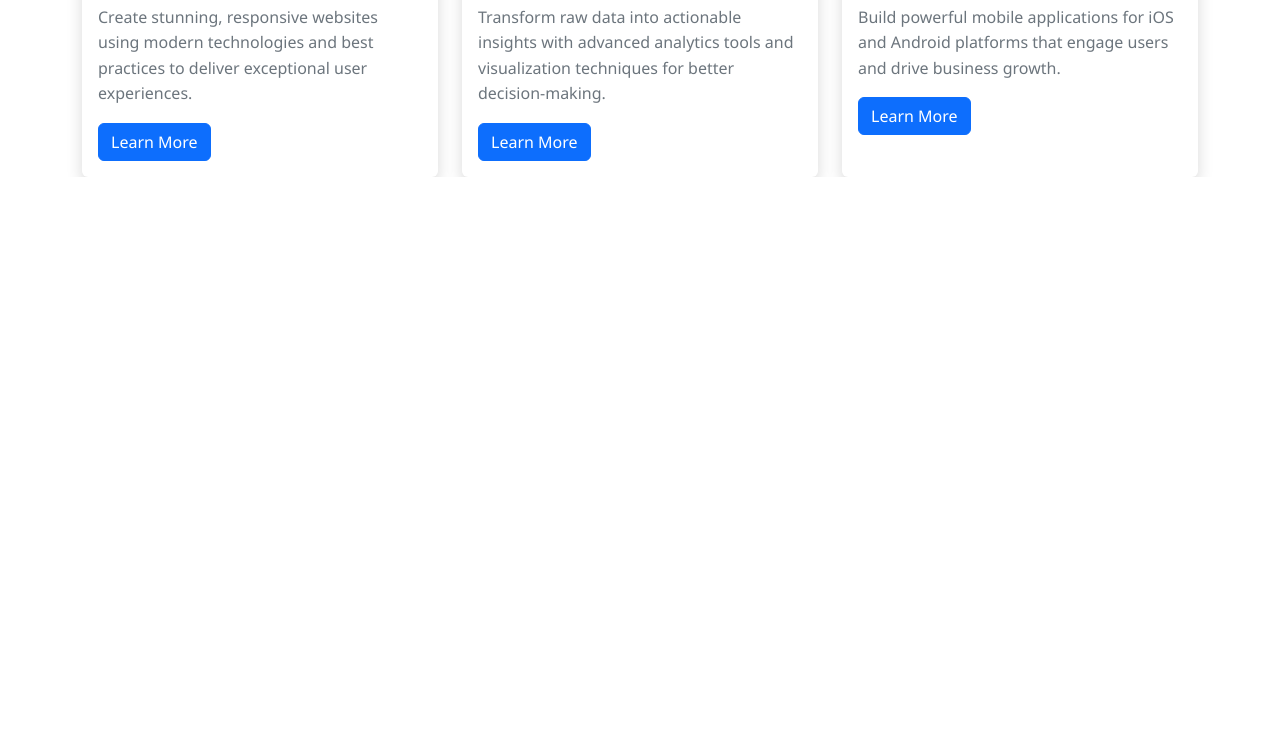
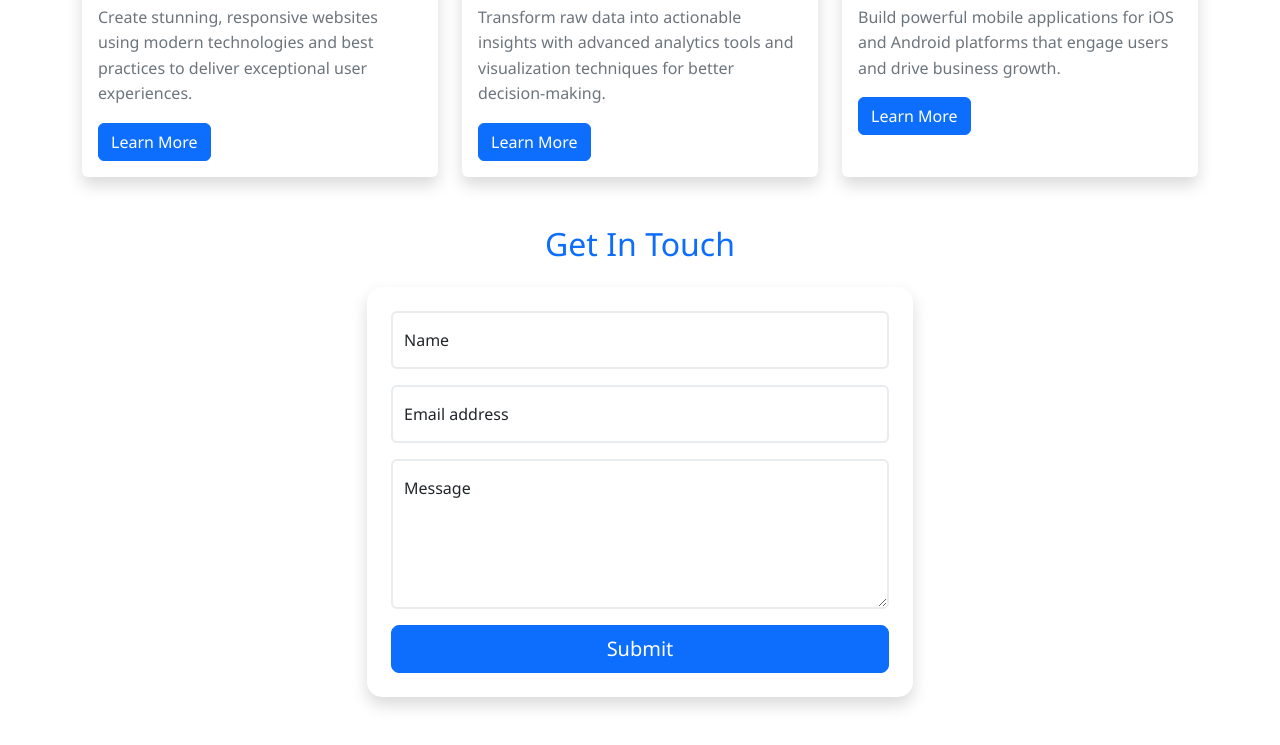
Before and after one commit to asmaamani17/technical-assessment-internship-frontend, a plain HTML site: page index.html in a window 1280 px wide. Shown: the part 723-1468 px from the top of the page. Before the commit the page ends 900 px from the top, so only its background shows below. Drawn offline with nearby package versions, Linux system fonts and the light colour scheme.

Commit message:
Commit 3: Add Contact Form

```diff
--- a/index.html
+++ b/index.html
@@ -79,7 +79,40 @@
             </div>
         </div>
     </div>
-        <!-- TODO: Implement Task 3 here -->
+        <!-- Task 3: Contact Form -->
+             <div class="container mt-5 mb-5" id="contact">
+        <h2 class="text-center mb-4 text-primary section-heading">Get In Touch</h2>
+        <div class="row justify-content-center">
+            <div class="col-md-8 col-lg-6">
+                <div class="card shadow p-4 contact-card">
+                    <form id="contactForm">
+                        <!-- Name Field -->
+                        <div class="form-floating mb-3">
+                            <input type="text" class="form-control" id="name" placeholder="Your Name" required>
+                            <label for="name">Name</label>
+                        </div>
+
+                        <!-- Email Field -->
+                        <div class="form-floating mb-3">
+                            <input type="email" class="form-control" id="email" placeholder="name@example.com" required>
+                            <label for="email">Email address</label>
+                        </div>
+
+                        <!-- Message Field -->
+                        <div class="form-floating mb-3">
+                            <textarea class="form-control" placeholder="Leave a message here" id="message" style="height: 150px" required></textarea>
+                            <label for="message">Message</label>
+                        </div>
+
+                        <!-- Submit Button -->
+                        <div class="d-grid">
+                            <button type="submit" class="btn btn-primary btn-lg">Submit</button>
+                        </div>
+                    </form>
+                </div>
+            </div>
+        </div>
+    </div>
     </div>
 </body>
 
--- a/style.css
+++ b/style.css
@@ -58,3 +58,19 @@ body {
   color: #6c757d;
   line-height: 1.6;
 }
+
+/* Task 3: Contact Form Styles */
+.form-floating > .form-control {
+  border: 2px solid #e9ecef;
+  transition: border-color 0.3s ease;
+}
+
+.form-floating > .form-control:focus {
+  border-color: #0d6efd;
+  box-shadow: 0 0 0 0.25rem rgba(13, 110, 253, 0.15);
+}
+
+.contact-card {
+  border: none;
+  border-radius: 15px;
+}
```
